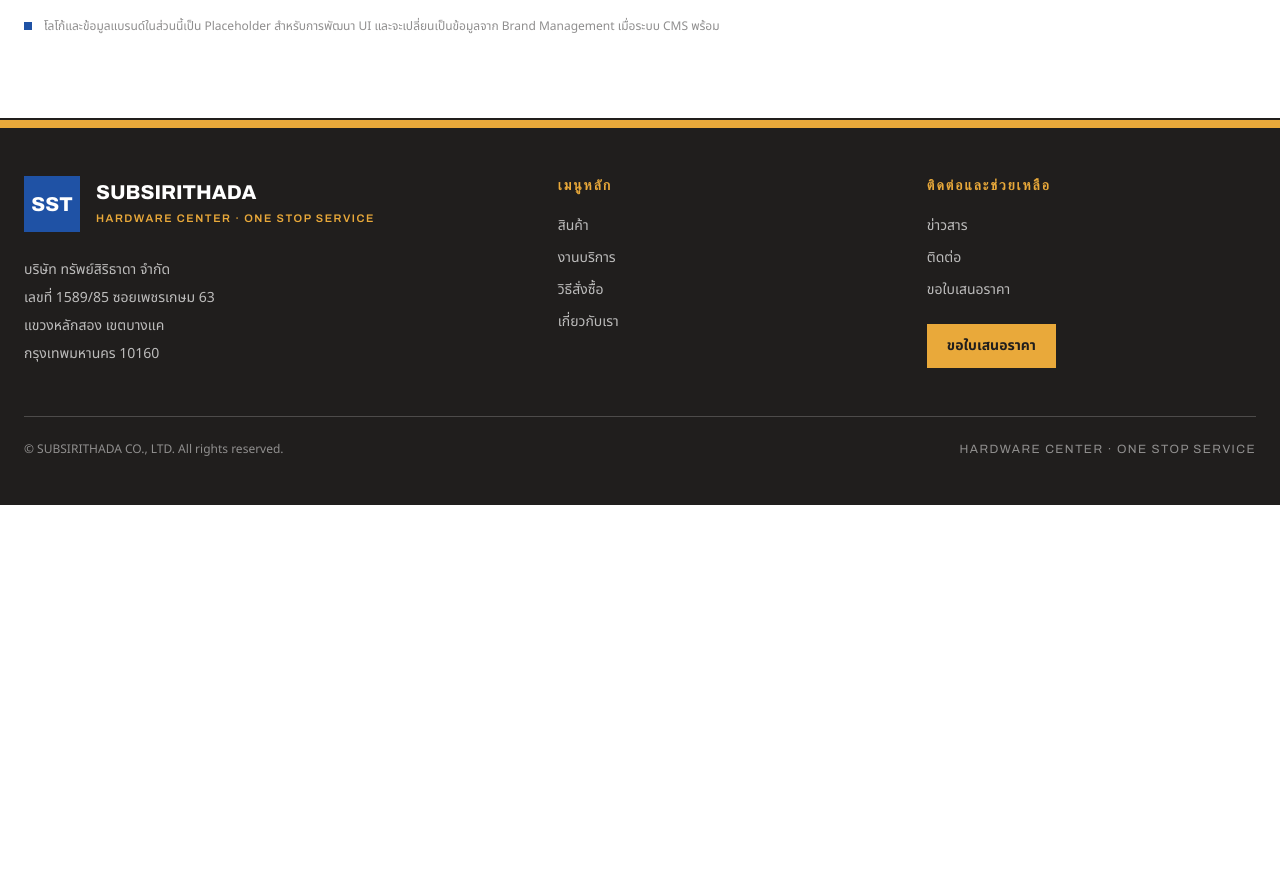
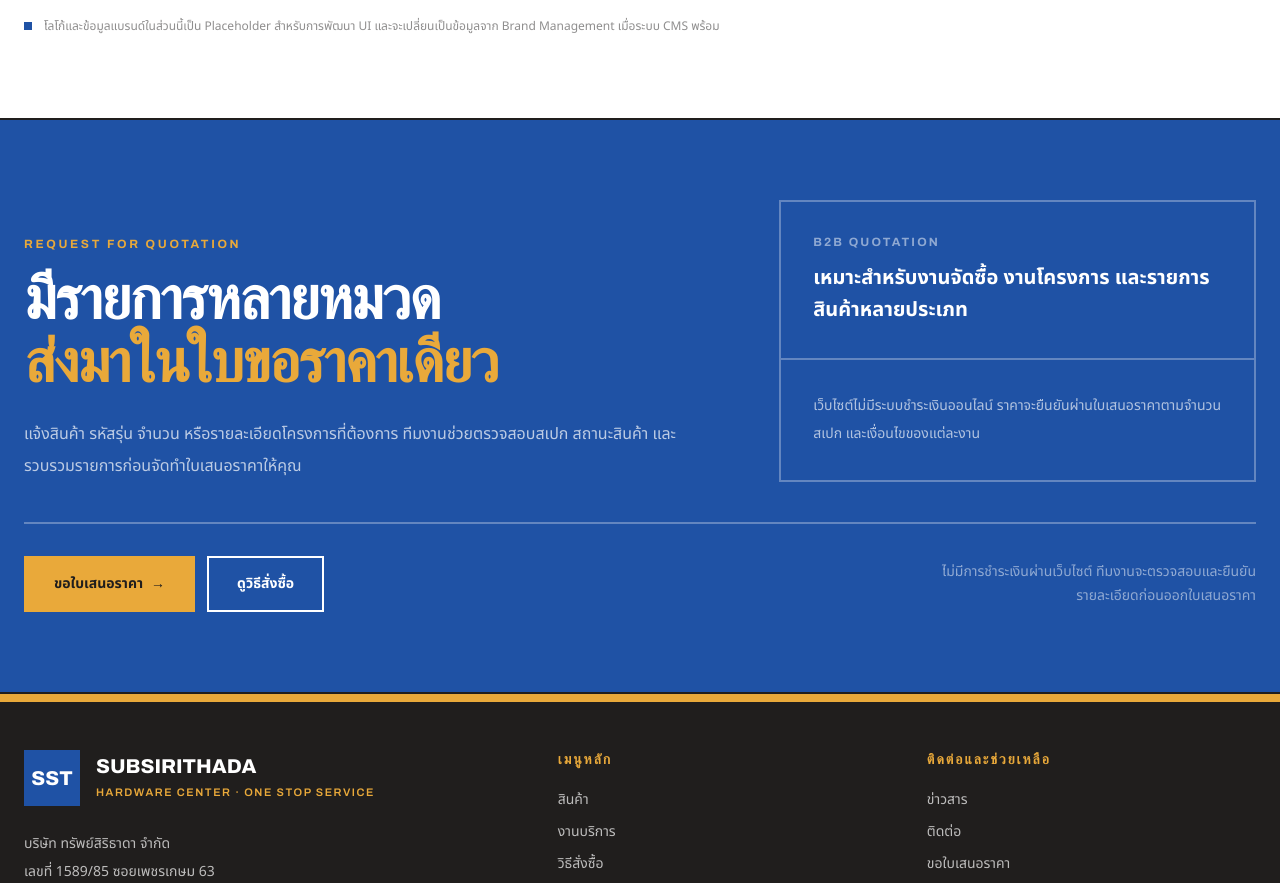
Before and after one commit to kinnyx/subsirithada, a Next.js app: page / in a window 1280 px wide. Shown: the part 4880-5763 px from the top of the page. Before the commit the page ends 5385 px from the top, so only its background shows below. Built offline with nearby package versions, Linux system fonts and the light colour scheme.

Commit message:
feat: add homeage rfq cta

```diff
--- a/src/app/page.tsx
+++ b/src/app/page.tsx
@@ -4,6 +4,7 @@ import HomeCompanyStrength from "@/components/home/home-company-strength";
 import HomeFeaturedProducts from "@/components/home/home-featured-products";
 import HomeHero from "@/components/home/home-hero";
 import HomeProductSearch from "@/components/home/home-product-search";
+import HomeRfqCta from "@/components/home/home-rfq-cta";
 import HomeServices from "@/components/home/home-services";
 import SiteFooter from "@/components/layout/site-footer";
 import SiteHeader from "@/components/layout/site-header";
@@ -21,6 +22,7 @@ export default function Home() {
         <HomeServices />
         <HomeCompanyStrength />
         <HomeBrands />
+        <HomeRfqCta />
       </main>
 
       <SiteFooter />
--- /dev/null
+++ b/src/components/home/home-rfq-cta.tsx
@@ -0,0 +1,75 @@
+import Link from "next/link";
+
+export default function HomeRfqCta() {
+    return (
+        <section className="border-b-2 border-brand-dark bg-brand-primary text-white">
+            <div className="mx-auto max-w-7xl px-6 py-14 sm:py-16 lg:py-20">
+                <div className="grid gap-10 lg:grid-cols-[1.2fr_0.8fr] lg:items-end">
+                    <div>
+                        <p className="font-display text-xs font-bold uppercase tracking-[0.22em] text-brand-accent">
+                            Request for Quotation
+                        </p>
+
+                        <h2 className="mt-4 max-w-4xl font-display text-4xl font-extrabold leading-[1.05] tracking-tight sm:text-5xl lg:text-6xl">
+                            มีรายการหลายหมวด
+                            <span className="block text-brand-accent">
+                                ส่งมาในใบขอราคาเดียว
+                            </span>
+                        </h2>
+
+                        <p className="mt-6 max-w-2xl text-base leading-8 text-white/70">
+                            แจ้งสินค้า รหัสรุ่น จำนวน หรือรายละเอียดโครงการที่ต้องการ
+                            ทีมงานช่วยตรวจสอบสเปก สถานะสินค้า
+                            และรวบรวมรายการก่อนจัดทำใบเสนอราคาให้คุณ
+                        </p>
+                    </div>
+
+                    <div className="border-l-2 border-t-2 border-white/30">
+                        <div className="border-b-2 border-r-2 border-white/30 p-6 sm:p-8">
+                            <p className="font-display text-xs font-bold uppercase tracking-[0.18em] text-white/50">
+                                B2B Quotation
+                            </p>
+
+                            <p className="mt-3 text-xl font-bold leading-8 text-white">
+                                เหมาะสำหรับงานจัดซื้อ
+                                งานโครงการ และรายการสินค้าหลายประเภท
+                            </p>
+                        </div>
+
+                        <div className="border-b-2 border-r-2 border-white/30 p-6 sm:p-8">
+                            <p className="text-sm leading-7 text-white/65">
+                                เว็บไซต์ไม่มีระบบชำระเงินออนไลน์
+                                ราคาจะยืนยันผ่านใบเสนอราคาตามจำนวน
+                                สเปก และเงื่อนไขของแต่ละงาน
+                            </p>
+                        </div>
+                    </div>
+                </div>
+
+                <div className="mt-10 flex flex-col gap-3 border-t-2 border-white/30 pt-8 sm:flex-row sm:items-center">
+                    <Link
+                        href="/quote"
+                        className="inline-flex min-h-14 items-center justify-center border-2 border-brand-accent bg-brand-accent px-7 py-4 text-sm font-bold text-brand-dark transition-colors hover:bg-white hover:text-brand-dark"
+                    >
+                        ขอใบเสนอราคา
+                        <span className="ml-2" aria-hidden="true">
+                            →
+                        </span>
+                    </Link>
+
+                    <Link
+                        href="/how-to-order"
+                        className="inline-flex min-h-14 items-center justify-center border-2 border-white bg-transparent px-7 py-4 text-sm font-bold text-white transition-colors hover:bg-white hover:text-brand-dark"
+                    >
+                        ดูวิธีสั่งซื้อ
+                    </Link>
+
+                    <p className="text-sm leading-6 text-white/50 sm:ml-auto sm:max-w-xs sm:text-right">
+                        ไม่มีการชำระเงินผ่านเว็บไซต์
+                        ทีมงานจะตรวจสอบและยืนยันรายละเอียดก่อนออกใบเสนอราคา
+                    </p>
+                </div>
+            </div>
+        </section>
+    );
+}
```
